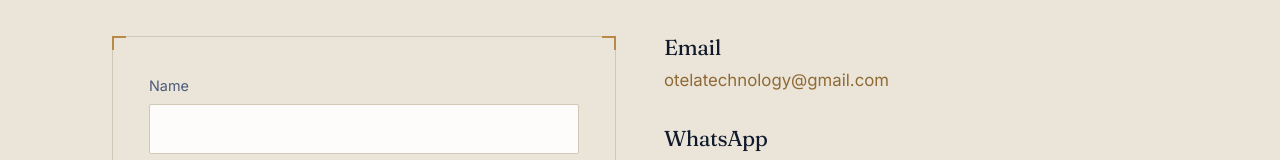
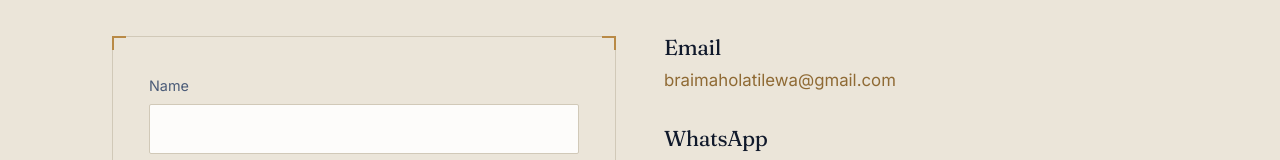
Before and after one commit to Brymarjr/otela-site, a Next.js app: page /contact in a window 1280 px wide. Shown: the part 542-702 px from the top of the page. Built offline with nearby package versions, Linux system fonts and the light colour scheme.

Commit message:
fix: update receiving email address to clear Resend domain validation

```diff
--- a/app/api/contact/route.ts
+++ b/app/api/contact/route.ts
@@ -20,7 +20,7 @@ export async function POST(request: Request) {
     // Dispatch the email
     const data = await resend.emails.send({
       from: 'OTELA Website <onboarding@resend.dev>', // Resend's default testing domain
-      to: 'otelatechnology@gmail.com',
+      to: 'braimaholatilewa@gmail.com',
       subject: `New Project Inquiry from ${name}`,
       replyTo: email,
       text: `
--- a/app/contact/page.tsx
+++ b/app/contact/page.tsx
@@ -124,12 +124,12 @@ export default function Contact() {
           <div className="flex flex-col gap-8">
             <div>
               <h3 className="mb-1.5">Email</h3>
-              <a href="mailto:otelatechnology@gmail.com" className="text-[1.05rem] text-brass-dark hover:underline">otelatechnology@gmail.com</a>
+              <a href="mailto:braimaholatilewa@gmail.com" className="text-[1.05rem] text-brass-dark hover:underline">braimaholatilewa@gmail.com</a>
             </div>
 
             <div>
               <h3 className="mb-1.5">WhatsApp</h3>
-              <a href="https://wa.me/2340000000000" target="_blank" rel="noopener noreferrer" className="text-[1.05rem] text-brass-dark hover:underline">Message us directly</a>
+              <a href="https://wa.me/2348021192335" target="_blank" rel="noopener noreferrer" className="text-[1.05rem] text-brass-dark hover:underline">Message us directly</a>
             </div>
 
             <div>
--- a/app/page.tsx
+++ b/app/page.tsx
@@ -108,7 +108,7 @@ export default function Home() {
               <Link href="/contact" className="inline-flex items-center gap-2 px-6 py-[13px] rounded-[2px] text-[0.95rem] font-medium bg-ink text-white hover:bg-ink-soft transition-colors">
                 Email us
               </Link>
-              <a href="https://wa.me/2340000000000" target="_blank" rel="noopener noreferrer" className="inline-flex items-center gap-2 px-6 py-[13px] rounded-[2px] text-[0.95rem] font-medium bg-[#1F6F5C] text-white hover:bg-[#17564A] transition-colors">
+              <a href="https://wa.me/2348021192335" target="_blank" rel="noopener noreferrer" className="inline-flex items-center gap-2 px-6 py-[13px] rounded-[2px] text-[0.95rem] font-medium bg-[#1F6F5C] text-white hover:bg-[#17564A] transition-colors">
                 Message on WhatsApp
               </a>
             </div>
```
